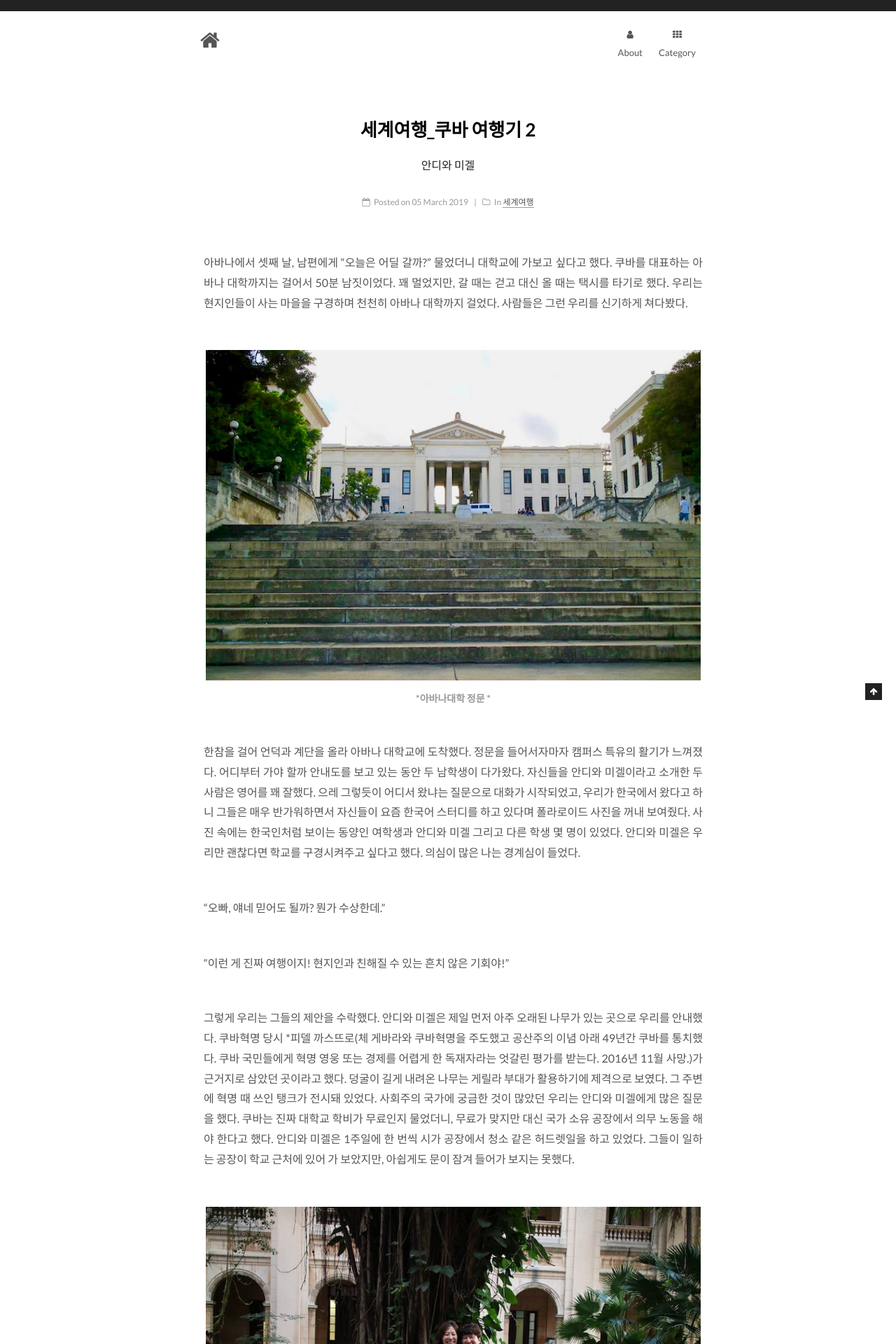
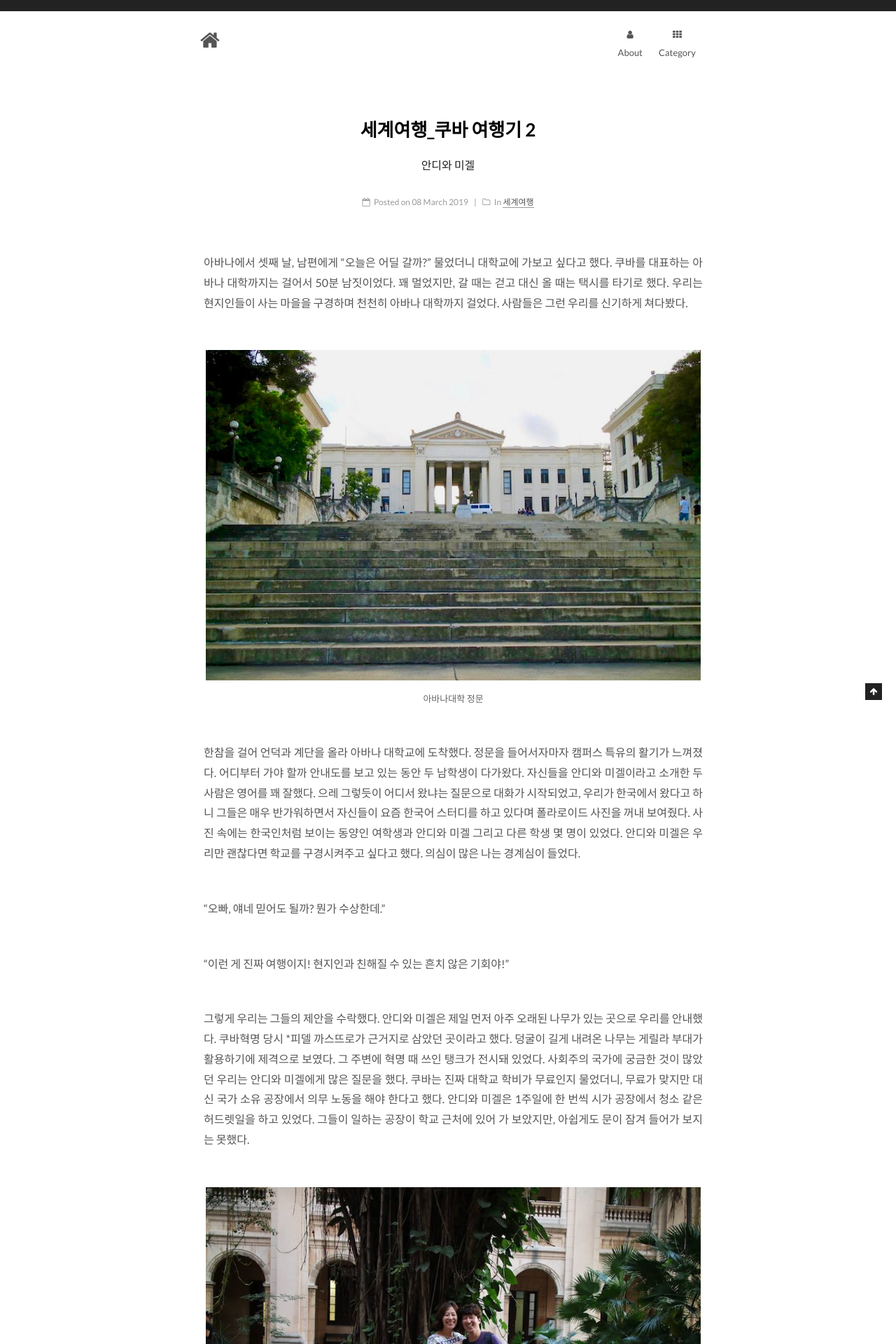
Before and after one commit to rlibro/rlibro.github.io, a Jekyll site: the page built from _posts/2019-03-08-Cuba2.md, in a window 1280 px wide. Shown: the top 1920 px of the page at 70% size. Built offline with Jekyll 4.4.1, drawn with Linux system fonts in a browser that asks for light colours; some of the changed text lies outside the part shown.

Commit message:
날짜 및 캡션 수정

```diff
--- a/_posts/2019-03-05-Cuba2.md
+++ b/_posts/2019-03-08-Cuba2.md
@@ -2,9 +2,9 @@
 layout: post
 title:  세계여행_쿠바 여행기 2
 subtitle: 안디와 미겔
-date:   2019-03-05
+date:   2019-03-08
 categories: 세계여행
-cover: /assets/images/post/20190305/cuba2_4.jpg
+cover: /assets/images/post/20190308/cuba2_4.jpg
 tags:
  - 쿠바
  - 아바나
@@ -13,11 +13,11 @@ tags:
 
 아바나에서 셋째 날, 남편에게 “오늘은 어딜 갈까?” 물었더니 대학교에 가보고 싶다고 했다. 쿠바를 대표하는 아바나 대학까지는 걸어서 50분 남짓이었다. 꽤 멀었지만, 갈 때는 걷고 대신 올 때는 택시를 타기로 했다. 우리는 현지인들이 사는 마을을 구경하며 천천히 아바나 대학까지 걸었다. 사람들은 그런 우리를 신기하게 쳐다봤다.
 
- ![](/assets/images/post/20190305/cuba2_1.jpg)
+ ![](/assets/images/post/20190308/cuba2_1.jpg)
 {:.image}
 
 {:.image-caption}
-*아바나대학 정문 *
+*아바나대학 정문*
 
 한참을 걸어 언덕과 계단을 올라 아바나 대학교에 도착했다. 정문을 들어서자마자 캠퍼스 특유의 활기가 느껴졌다. 어디부터 가야 할까 안내도를 보고 있는 동안 두 남학생이 다가왔다. 자신들을 안디와 미겔이라고 소개한 두 사람은 영어를 꽤 잘했다. 으레 그렇듯이 어디서 왔냐는 질문으로 대화가 시작되었고, 우리가 한국에서 왔다고 하니 그들은 매우 반가워하면서 자신들이 요즘 한국어 스터디를 하고 있다며 폴라로이드 사진을 꺼내 보여줬다. 사진 속에는 한국인처럼 보이는 동양인 여학생과 안디와 미겔 그리고 다른 학생 몇 명이 있었다. 안디와 미겔은 우리만 괜찮다면 학교를 구경시켜주고 싶다고 했다. 의심이 많은 나는 경계심이 들었다.
 
@@ -25,15 +25,15 @@ tags:
 
 “이런 게 진짜 여행이지! 현지인과 친해질 수 있는 흔치 않은 기회야!”
 
-그렇게 우리는 그들의 제안을 수락했다. 안디와 미겔은 제일 먼저 아주 오래된 나무가 있는 곳으로 우리를 안내했다. 쿠바혁명 당시 *피델 까스뜨로(체 게바라와 쿠바혁명을 주도했고 공산주의 이념 아래 49년간 쿠바를 통치했다. 쿠바 국민들에게 혁명 영웅 또는 경제를 어렵게 한 독재자라는 엇갈린 평가를 받는다. 2016년 11월 사망.)가 근거지로 삼았던 곳이라고 했다. 덩굴이 길게 내려온 나무는 게릴라 부대가 활용하기에 제격으로 보였다. 그 주변에 혁명 때 쓰인 탱크가 전시돼 있었다. 사회주의 국가에 궁금한 것이 많았던 우리는 안디와 미겔에게 많은 질문을 했다. 쿠바는 진짜 대학교 학비가 무료인지 물었더니, 무료가 맞지만 대신 국가 소유 공장에서 의무 노동을 해야 한다고 했다. 안디와 미겔은 1주일에 한 번씩 시가 공장에서 청소 같은 허드렛일을 하고 있었다. 그들이 일하는 공장이 학교 근처에 있어 가 보았지만, 아쉽게도 문이 잠겨 들어가 보지는 못했다.
+그렇게 우리는 그들의 제안을 수락했다. 안디와 미겔은 제일 먼저 아주 오래된 나무가 있는 곳으로 우리를 안내했다. 쿠바혁명 당시 *피델 까스뜨로가 근거지로 삼았던 곳이라고 했다. 덩굴이 길게 내려온 나무는 게릴라 부대가 활용하기에 제격으로 보였다. 그 주변에 혁명 때 쓰인 탱크가 전시돼 있었다. 사회주의 국가에 궁금한 것이 많았던 우리는 안디와 미겔에게 많은 질문을 했다. 쿠바는 진짜 대학교 학비가 무료인지 물었더니, 무료가 맞지만 대신 국가 소유 공장에서 의무 노동을 해야 한다고 했다. 안디와 미겔은 1주일에 한 번씩 시가 공장에서 청소 같은 허드렛일을 하고 있었다. 그들이 일하는 공장이 학교 근처에 있어 가 보았지만, 아쉽게도 문이 잠겨 들어가 보지는 못했다.
 
- ![](/assets/images/post/20190305/cuba2_2.jpg)
+ ![](/assets/images/post/20190308/cuba2_2.jpg)
 {:.image}
 
 {:.image-caption}
 *게릴라 나무 앞에서 즐거운 한때*
 
- ![](/assets/images/post/20190305/cuba2_3.jpg)
+ ![](/assets/images/post/20190308/cuba2_3.jpg)
 {:.image}
 
 {:.image-caption}
@@ -43,11 +43,11 @@ tags:
 
 술 덕분인지 분위기는 화기애애했다. 살사 음악이 나올 땐 미겔이 살사를 가르쳐 주었고, 사적인 대화도 나누게 되었다. 내가 안디라는 이름이 특이하다고 했더니, 영어 이름 Andy를 스페인어식으로 발음하는 것이라고 알려줬다. 미겔은 학생이지만 벌써 결혼했고 얼마전에 아들도 태어났다고 했다. 남편은 쿠바 남자들도 군대에 가느냐고 물었다. 안디와 미겔에 따르면, 쿠바에서도 17세 이상 남자들은 2년 동안 군대에 가야 하는데, 그들도 징병제에 대한 불만이 상당했다. 또 쿠바의 가난한 현실 때문에 정부에 대한 불만이 많은 것 같았다. 자본주의나 사회주의나 어디든 세상살이는 녹록지 않았다.
 
- ![](/assets/images/post/20190305/cuba2_4.jpg)
+ ![](/assets/images/post/20190308/cuba2_4.jpg)
 {:.image}
 
 {:.image-caption}
-*쿠바인들은 엄마 뱃속에서 부터 살사를 춘다고 한다.*
+*쿠바인들은 엄마 뱃속에서 부터 살사를 춘다고 한다*
 
 어느덧, 날이 어두워지고 있었다. 함께 저녁을 먹어야 하나 다음 일정을 고민하는데 안디가 기념품 살 생각이 없냐고 물었다. 쿠바는 시가와 럼이 아주 유명하다면서 질 좋은 럼과 시가를 자기 학생증으로 50% 할인된 가격으로 살 수 있다고 했다. 생각지 못한 제안에 우리가 “관심 없는 건 아닌데…” 우물쭈물하는 사이 안디가 어디선가 시가와 럼을 사 왔고 가격은 200불이라고 했다. 그날 하루 예산에 맞춰 돈을 가지고 나온 우리는 난감했다. “지금 돈이 없는데 같이 택시 타고 숙소에 가서 줘도 될까.” 남편이 얘기하는 사이 나는 갑자기 정신이 번쩍 들었다.
 
```
Also changed, not shown: other parts of _posts/2019-03-08-Cuba2.md (+8 -6 lines), assets/images/post/20190308/cuba2_1.jpg (renamed from assets/images/post/20190305/cuba2_1.jpg), assets/images/post/20190308/cuba2_2.jpg (renamed from assets/images/post/20190305/cuba2_2.jpg), assets/images/post/20190308/cuba2_3.jpg (renamed from assets/images/post/20190305/cuba2_3.jpg), assets/images/post/20190308/cuba2_4.jpg (renamed from assets/images/post/20190305/cuba2_4.jpg), assets/images/post/20190308/cuba2_5.jpg (renamed from assets/images/post/20190305/cuba2_5.jpg), assets/images/post/20190308/cuba2_6.jpg (renamed from assets/images/post/20190305/cuba2_6.jpg), assets/images/post/20190308/cuba2_7.jpg (renamed from assets/images/post/20190305/cuba2_7.jpg), assets/images/post/20190308/cuba2_8.jpg (renamed from assets/images/post/20190305/cuba2_8.jpg).
